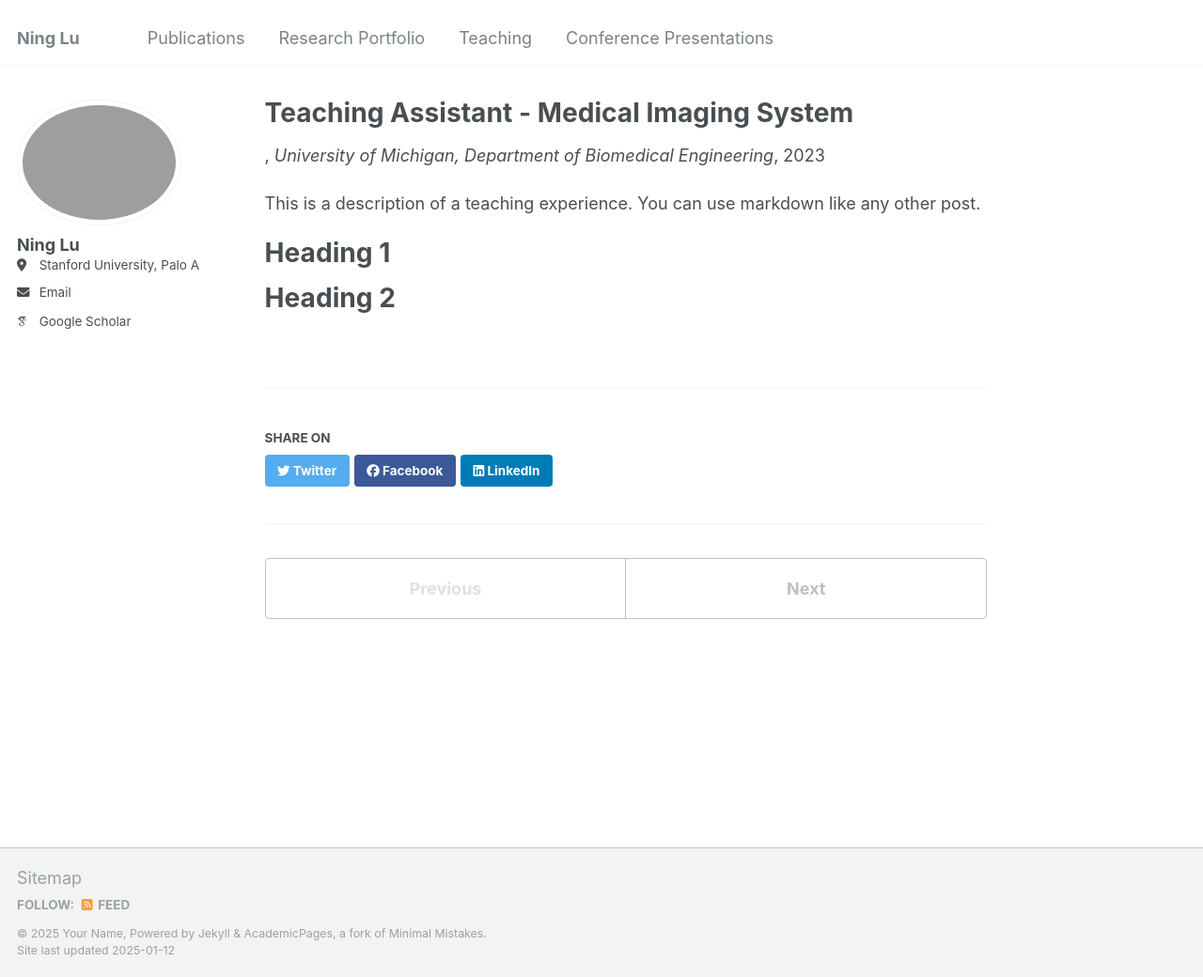
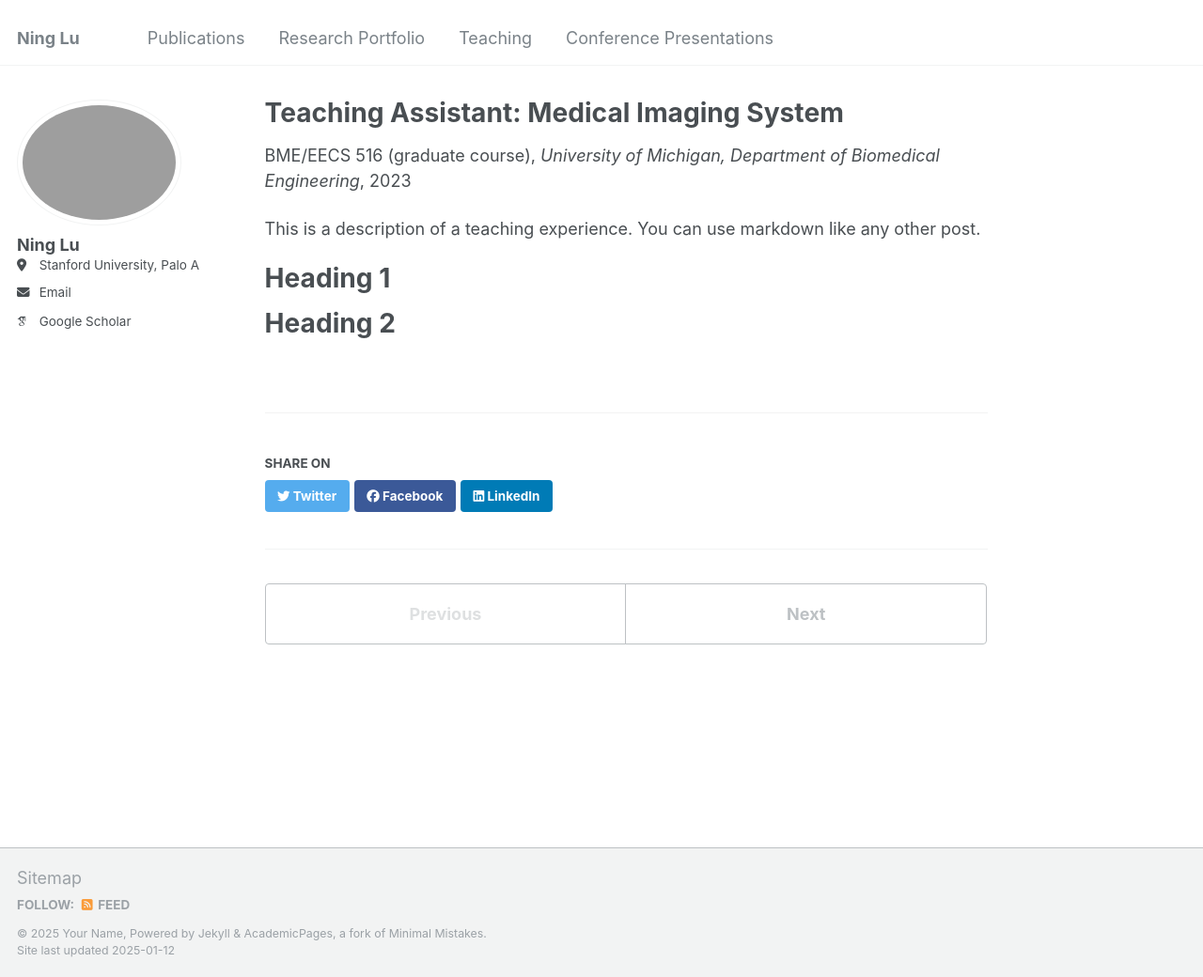
Before and after one commit to NingLu-Ultrasound/ninglu-ultrasound.github.io, a Jekyll site: the page built from _teaching/2015-spring-teaching-2.md, in a window 1280 px wide and 1040 px high. Shown: the whole window at 94% size. Built offline with Jekyll 4.4.1, drawn with Linux system fonts in a browser that asks for light colours; some web fonts are replaced.

Commit message:
Update 2015-spring-teaching-2.md

```diff
--- a/_teaching/2015-spring-teaching-2.md
+++ b/_teaching/2015-spring-teaching-2.md
@@ -1,6 +1,7 @@
 ---
-title: "Teaching Assistant - Medical Imaging System"
+title: "Teaching Assistant: Medical Imaging System"
 collection: teaching
+type: "BME/EECS 516 (graduate course)"
 permalink: /teaching/2015-spring-teaching-1
 venue: "University of Michigan, Department of Biomedical Engineering"
 date: 2023-01-01
```
